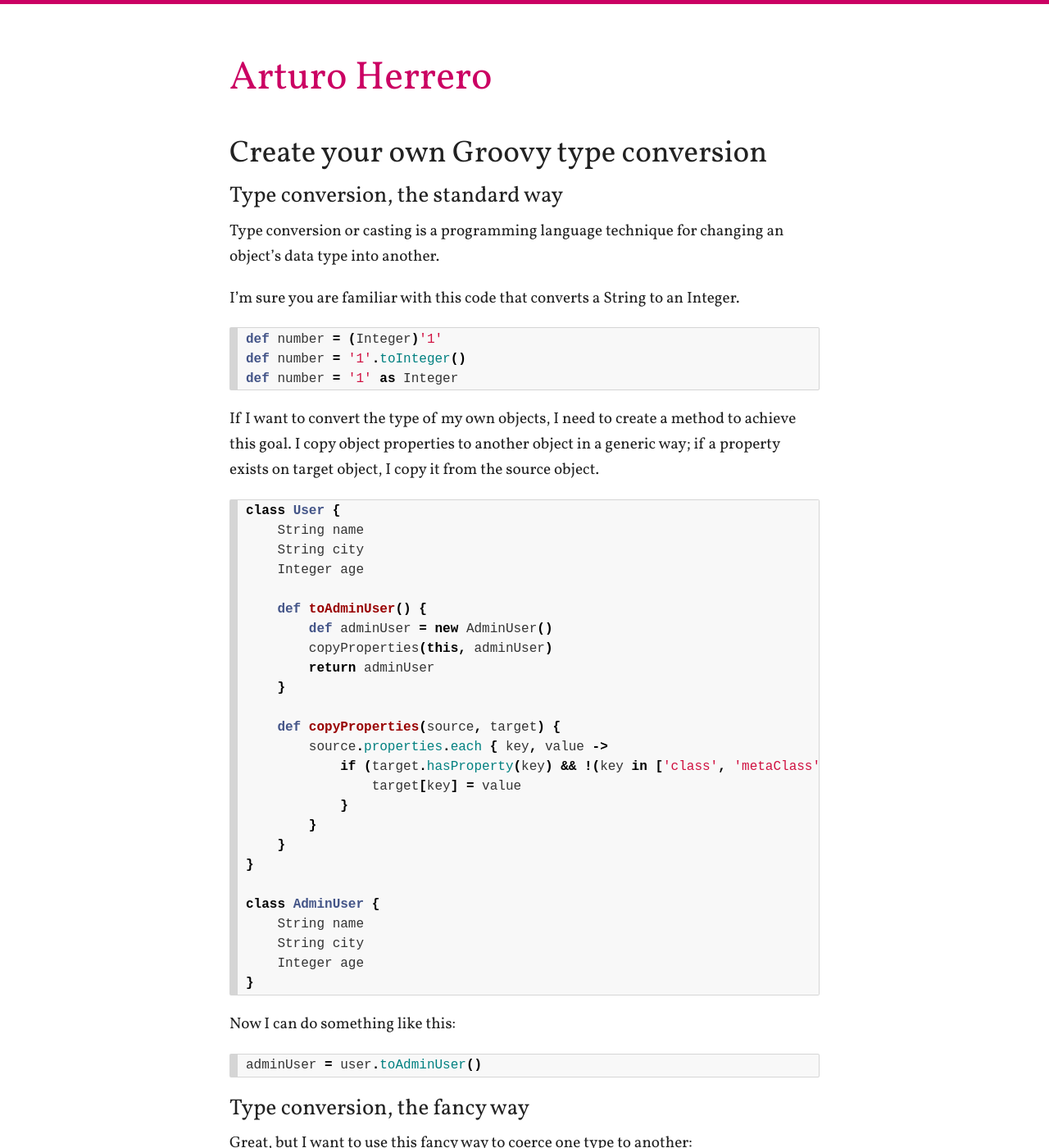
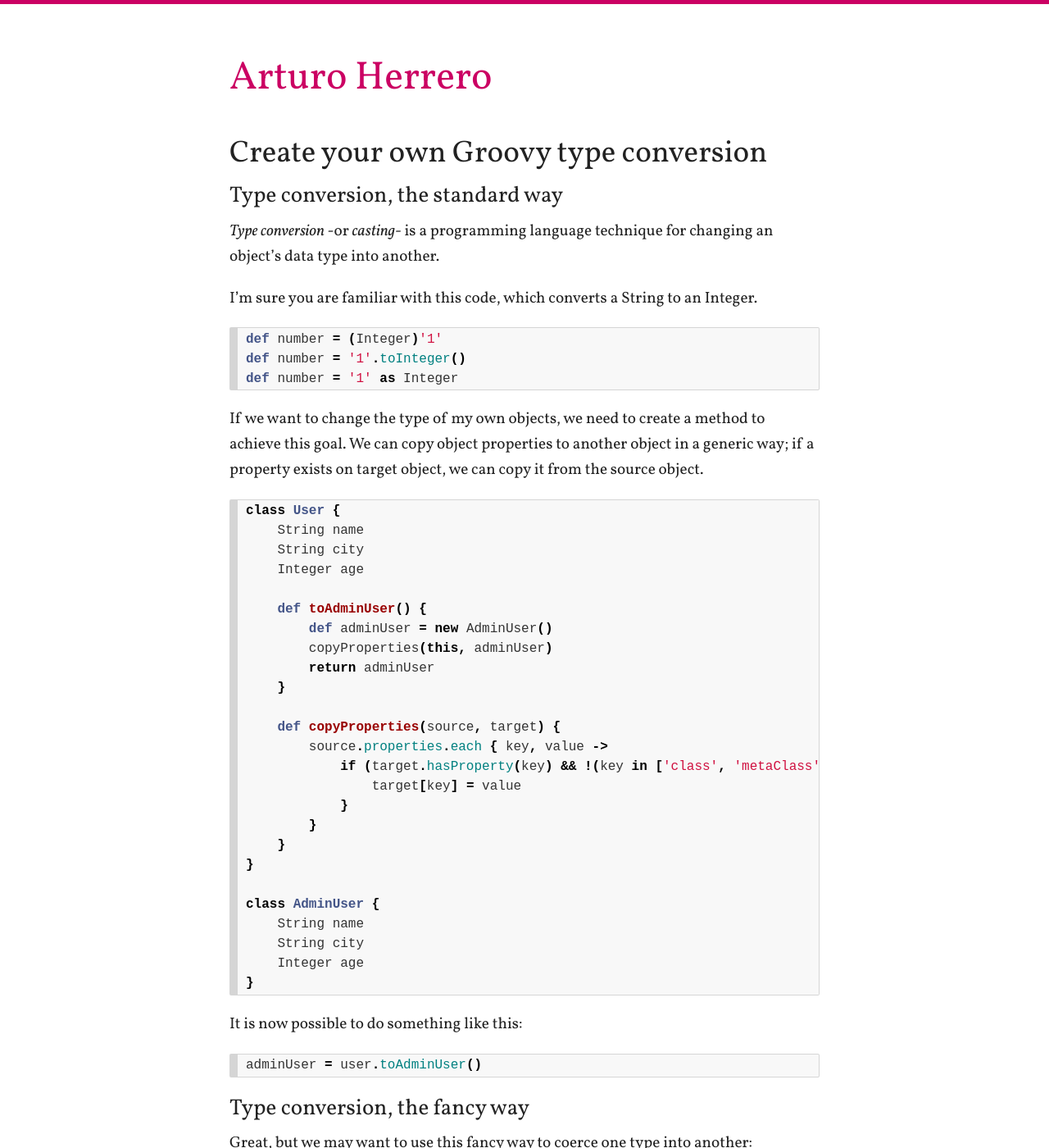
Before and after one commit to arturoherrero/arturoherrero.com, a Jekyll site: the page built from article/_posts/2012-02-06-create-your-own-groovy-type-conversion.md, in a window 1280 px wide and 1400 px high. Shown: the whole window at 82% size. Built offline with Jekyll 4.4.1, drawn with Linux system fonts in a browser that asks for light colours; some of the changed text lies outside the part shown.

Commit message:
Improve copy

````diff
--- a/article/_posts/2012-02-06-create-your-own-groovy-type-conversion.md
+++ b/article/_posts/2012-02-06-create-your-own-groovy-type-conversion.md
@@ -6,10 +6,10 @@
 
 ### Type conversion, the standard way
 
-Type conversion or casting is a programming language technique for changing an
+_Type conversion_ -or _casting_- is a programming language technique for changing an
 object's data type into another.
 
-I'm sure you are familiar with this code that converts a String to an Integer.
+I'm sure you are familiar with this code, which converts a String to an Integer.
 
 ```groovy
 def number = (Integer)'1'
@@ -17,9 +17,9 @@
 def number = '1' as Integer
 ```
 
-If I want to convert the type of my own objects, I need to create a method to
-achieve this goal. I copy object properties to another object in a generic way;
-if a property exists on target object, I copy it from the source object.
+If we want to change the type of my own objects, we need to create a method to
+achieve this goal. We can copy object properties to another object in a generic way;
+if a property exists on target object, we can copy it from the source object.
 
 ```groovy
 class User {
@@ -49,7 +49,7 @@
 }
 ```
 
-Now I can do something like this:
+It is now possible to do something like this:
 
 ```groovy
 adminUser = user.toAdminUser()
@@ -58,14 +58,13 @@
 
 ### Type conversion, the fancy way
 
-Great, but I want to use this fancy way to coerce one type to another:
+Great, but we may want to use this fancy way to coerce one type into another:
 
 ```groovy
 adminUser = user as AdminUser
 ```
 
-Simple, [Groovy supports operator overloading][1]{:target="_blank"} and
-creating your own type conversion is really easy: we can override the
+Simple: [Groovy supports operator overloading][1]{:target="_blank"} and, therefore, creating your own type conversion is really easy - we can override the
 [asType() method][2]{:target="_blank"}.
 
 ```groovy
````
Also changed, not shown: article/_posts/2015-02-23-yarr-yet-another-ruby-repl.md (+1 -1 lines), article/_posts/2015-03-08-intercept-cache-invoke-pattern.md (+8 -8 lines), article/_posts/2015-04-02-open-fast-struct.md (+6 -7 lines).
